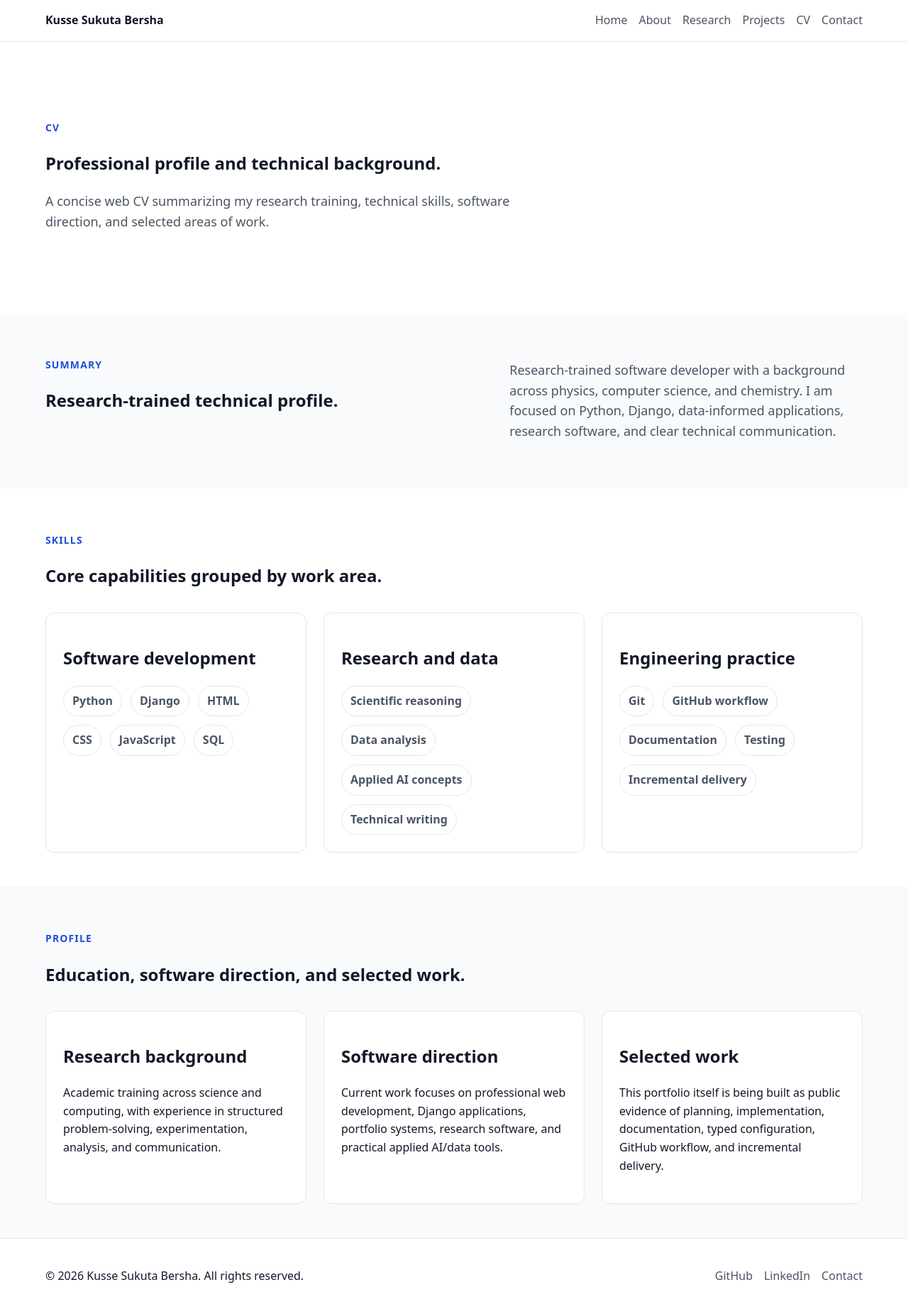
After one commit to ksbk/kusse-portfolio, a Django app: page /cv/ in a window 1280 px wide. The commit adds this page. Shown: the whole page at 71% size. Run offline with Django 5.2, Linux system fonts and the light colour scheme.

Commit message:
feat: implement cv page

```diff
--- /dev/null
+++ b/apps/pages/templates/pages/cv.html
@@ -0,0 +1,68 @@
+{% extends "base.html" %}
+
+{% block title %}CV - {{ site.name }}{% endblock %}
+
+{% block meta_description %}{{ cv_page.description }}{% endblock %}
+
+{% block content %}
+<section class="section hero">
+    <div class="container hero__inner">
+        <div class="hero__content">
+            <p class="eyebrow">{{ cv_page.eyebrow }}</p>
+            <h1>{{ cv_page.title }}</h1>
+            <p class="lead">{{ cv_page.description }}</p>
+        </div>
+    </div>
+</section>
+
+<section class="section">
+    <div class="container split-layout">
+        <div>
+            <p class="eyebrow">Summary</p>
+            <h2>Research-trained technical profile.</h2>
+        </div>
+
+        <p class="lead">{{ cv_page.summary }}</p>
+    </div>
+</section>
+
+<section class="section section--surface">
+    <div class="container">
+        <div class="section-heading">
+            <p class="eyebrow">Skills</p>
+            <h2>Core capabilities grouped by work area.</h2>
+        </div>
+
+        <div class="card-grid">
+            {% for group in cv_page.skill_groups %}
+                <article class="card">
+                    <h2>{{ group.title }}</h2>
+                    <ul class="tag-list" aria-label="{{ group.title }}">
+                        {% for item in group.items %}
+                            <li>{{ item }}</li>
+                        {% endfor %}
+                    </ul>
+                </article>
+            {% endfor %}
+        </div>
+    </div>
+</section>
+
+<section class="section">
+    <div class="container">
+        <div class="section-heading">
+            <p class="eyebrow">Profile</p>
+            <h2>Education, software direction, and selected work.</h2>
+        </div>
+
+        <div class="card-grid">
+            {% for section in cv_page.sections %}
+                <article class="card">
+                    <h2>{{ section.title }}</h2>
+                    <p>{{ section.description }}</p>
+                </article>
+            {% endfor %}
+        </div>
+    </div>
+</section>
+{% endblock %}
--- a/apps/pages/urls.py
+++ b/apps/pages/urls.py
@@ -12,4 +12,5 @@ urlpatterns = [
     path("about/", views.AboutView.as_view(), name="about"),
     path("research/", views.ResearchView.as_view(), name="research"),
     path("projects/", views.ProjectsView.as_view(), name="projects"),
+    path("cv/", views.CVView.as_view(), name="cv"),
 ]
--- a/apps/pages/views.py
+++ b/apps/pages/views.py
@@ -220,3 +220,62 @@ class ProjectsView(TemplateView):
             ],
         }
         return context
+
+class CVView(TemplateView):
+    """Render the portfolio CV page."""
+
+    template_name = "pages/cv.html"
+
+    def get_context_data(self, **kwargs: Any) -> dict[str, Any]:
+        context = super().get_context_data(**kwargs)
+        context["cv_page"] = {
+            "eyebrow": _("CV"),
+            "title": _("Professional profile and technical background."),
+            "description": _(
+                "A concise web CV summarizing my research training, technical skills, "
+                "software direction, and selected areas of work."
+            ),
+            "summary": _(
+                "Research-trained software developer with a background across physics, "
+                "computer science, and chemistry. I am focused on Python, Django, data-informed "
+                "applications, research software, and clear technical communication."
+            ),
+            "skill_groups": [
+                {
+                    "title": _("Software development"),
+                    "items": [_("Python"), _("Django"), _("HTML"), _("CSS"), _("JavaScript"), _("SQL")],
+                },
+                {
+                    "title": _("Research and data"),
+                    "items": [_("Scientific reasoning"), _("Data analysis"), _("Applied AI concepts"), _("Technical writing")],
+                },
+                {
+                    "title": _("Engineering practice"),
+                    "items": [_("Git"), _("GitHub workflow"), _("Documentation"), _("Testing"), _("Incremental delivery")],
+                },
+            ],
+            "sections": [
+                {
+                    "title": _("Research background"),
+                    "description": _(
+                        "Academic training across science and computing, with experience in structured "
+                        "problem-solving, experimentation, analysis, and communication."
+                    ),
+                },
+                {
+                    "title": _("Software direction"),
+                    "description": _(
+                        "Current work focuses on professional web development, Django applications, "
+                        "portfolio systems, research software, and practical applied AI/data tools."
+                    ),
+                },
+                {
+                    "title": _("Selected work"),
+                    "description": _(
+                        "This portfolio itself is being built as public evidence of planning, implementation, "
+                        "documentation, typed configuration, GitHub workflow, and incremental delivery."
+                    ),
+                },
+            ],
+        }
+        return context
--- a/templates/base.html
+++ b/templates/base.html
@@ -24,7 +24,7 @@
                         <li><a href="{% url 'pages:about' %}">About</a></li>
                         <li><a href="{% url 'pages:research' %}">Research</a></li>
                         <li><a href="{% url 'pages:projects' %}">Projects</a></li>
-                        <li><a href="#">CV</a></li>
+                        <li><a href="{% url 'pages:cv' %}">CV</a></li>
                         <li><a href="#">Contact</a></li>
                     </ul>
                 </nav>
```
